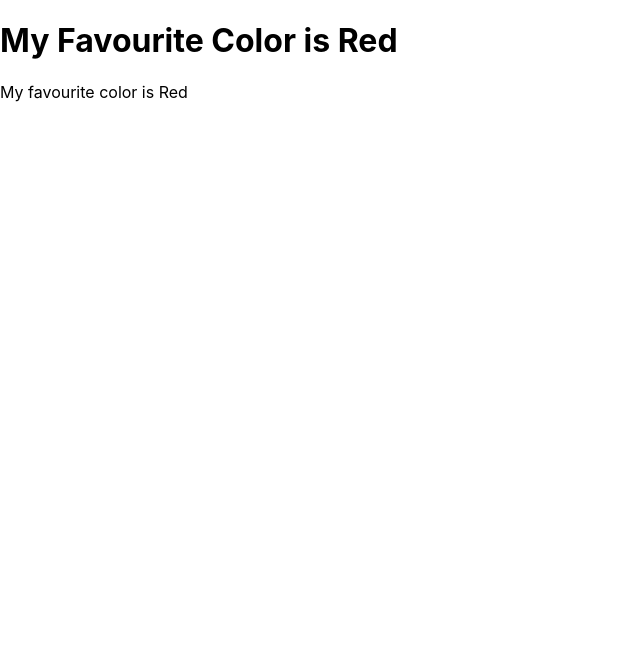
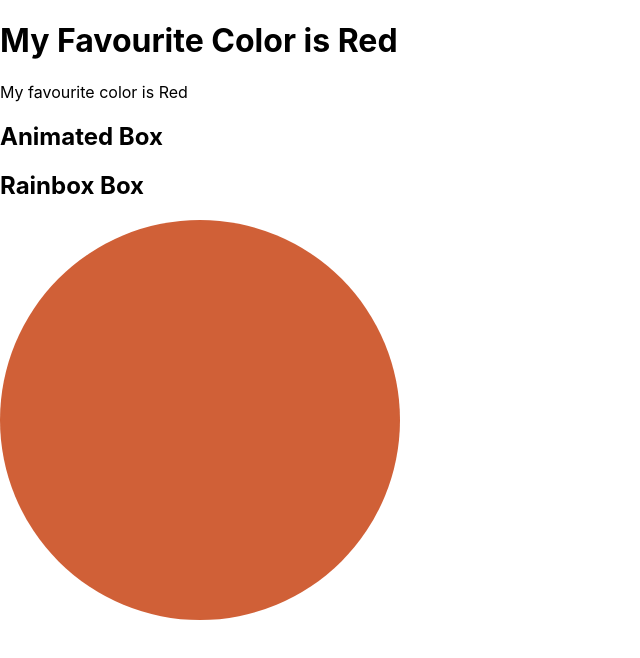
Before and after one commit to ayelet/React-Exercises, a React (Create React App) app in the folder hello/: page / in a window 1280 px wide. Shown: the top 658 px of the page, without its empty margins (0-640 px from the left). Built offline with nearby package versions, Linux system fonts and the light colour scheme.

Commit message:
ex8.2 animated box + ex8.3 rainbox box

```diff
--- a/hello/src/App.js
+++ b/hello/src/App.js
@@ -1,5 +1,7 @@
 import React from "react";
+import RainboxBox from "./Components/Ex8.2_RainboxBox/RainbowBox";
 import FavColor from "./Components/Ex8_1/Ex8_1";
+import AnimationContainer from "./Components/Ex8_1_animations/AnimationContainer";
 // import Hello from "./Components/Ex2_2/Ex2_2";
 // import Boxes from "./Components/Ex3_1/Boxes";
 // import Quiz from "./Components/Quiz/Quiz";
@@ -13,7 +15,10 @@ function App() {
   return (
     <div>
       <FavColor />
-
+      <h2>Animated Box</h2>
+      <AnimationContainer />
+      <h2>Rainbox Box</h2>
+      <RainboxBox />
     </div>
   );
 }
--- /dev/null
+++ b/hello/src/Components/Ex8.2_RainboxBox/RainbowBox.css
@@ -0,0 +1,10 @@
+.rainbow-box {
+  width: 400px;
+  height: 400px;
+}
+
+.round-rainbow-box {
+  width: 400px;
+  height: 400px;
+  border-radius: 50%;
+}
--- /dev/null
+++ b/hello/src/Components/Ex8.2_RainboxBox/RainbowBox.jsx
@@ -0,0 +1,54 @@
+import React, { Component } from "react";
+import "./RainbowBox.css";
+
+class RainboxBox extends Component {
+  constructor(props) {
+    super(props);
+    this.state = { color: null, round: false, numChanges: 0 };
+  }
+  componentDidMount = () => {
+    setInterval(() => {
+      this.setState({
+        numChanges: this.state.numChanges + 1,
+        color: this.getRandomColor(),
+        round: this.state.numChanges > 4 ? true : false,
+      });
+    }, 500);
+  };
+
+  componentDidUpdate = () => {};
+
+  getRandomColor = () => {
+    var letters = "0123456789ABCDEF";
+    var color = "#";
+    for (var i = 0; i < 6; i++) {
+      color += letters[Math.floor(Math.random() * 16)];
+    }
+    return color;
+  };
+
+  render() {
+    console.log(this.state);
+    return (
+      <div>
+        {this.state.round ? (
+          <div
+            className={"round-rainbow-box"}
+            style={{
+              backgroundColor: this.state.color,
+            }}
+          ></div>
+        ) : (
+          <div
+            className={"rainbow-box"}
+            style={{
+              backgroundColor: this.state.color,
+            }}
+          ></div>
+        )}
+      </div>
+    );
+  }
+}
+
+export default RainboxBox;
--- /dev/null
+++ b/hello/src/Components/Ex8_1_animations/AnimatedBox.css
@@ -0,0 +1,15 @@
+.animated {
+  width: 400px;
+  height: 400px;
+  background-color: cornflowerblue;
+  animation: slide 2s;
+}
+
+@keyframes slide {
+  0% {
+    transform: translateX(-100%);
+  }
+  100% {
+    transform: translateX(0%);
+  }
+}
--- /dev/null
+++ b/hello/src/Components/Ex8_1_animations/AnimatedBox.jsx
@@ -0,0 +1,36 @@
+import React, { Component } from "react";
+import "./AnimatedBox.css";
+
+class AnimatedBox extends Component {
+  constructor(props) {
+    super(props);
+    this.state = { showDiv: false };
+  }
+  componentDidMount = () => {
+    setTimeout(() => {
+      this.setState({ showDiv: true });
+    }, 1000);
+    setTimeout(() => {
+      this.setState({ showDiv: false });
+    }, 4000);
+  };
+
+  render() {
+    return (
+      <div>
+        {this.state.showDiv ? (
+          <div
+            className="animated"
+            style={{
+              width: this.props.width,
+              height: this.props.height,
+              backgroundColor: this.props.color,
+            }}
+          ></div>
+        ) : null}
+      </div>
+    );
+  }
+}
+
+export default AnimatedBox;
--- /dev/null
+++ b/hello/src/Components/Ex8_1_animations/AnimationContainer.jsx
@@ -0,0 +1,20 @@
+import React, { Component } from "react";
+import AnimatedBox from "./AnimatedBox";
+
+class AnimationContainer extends Component {
+  constructor(props) {
+    super(props);
+    this.state = {};
+  }
+  render() {
+    return (
+      <div>
+        <AnimatedBox width="200px" height="100px" color="red" />
+        <AnimatedBox width="300px" height="80px" color="violet" />
+        <AnimatedBox width="250px" height="120px" color="lightblue" />
+      </div>
+    );
+  }
+}
+
+export default AnimationContainer;
```
Also changed, not shown: hello/src/App copy.js (deleted, +0 -35 lines).
